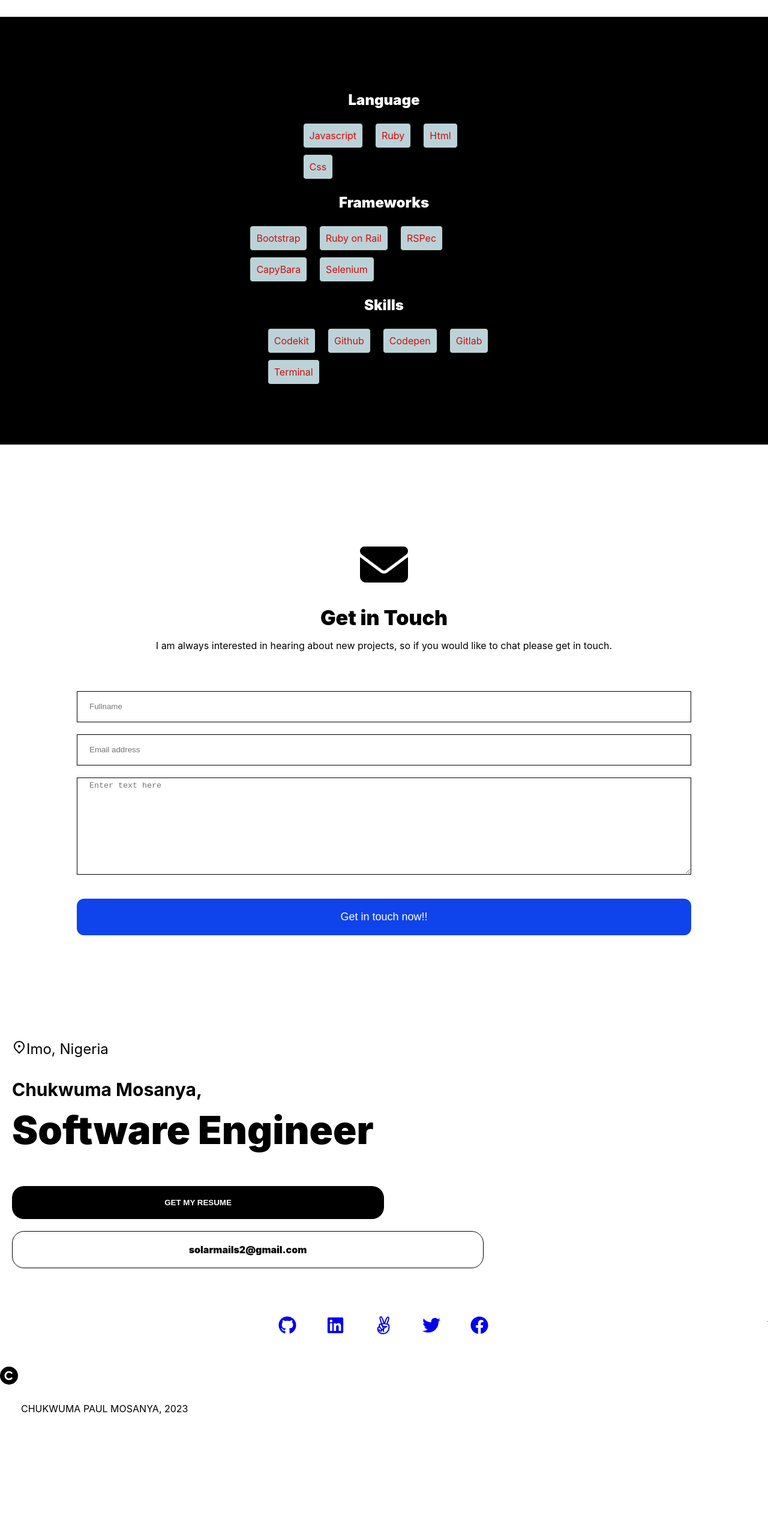
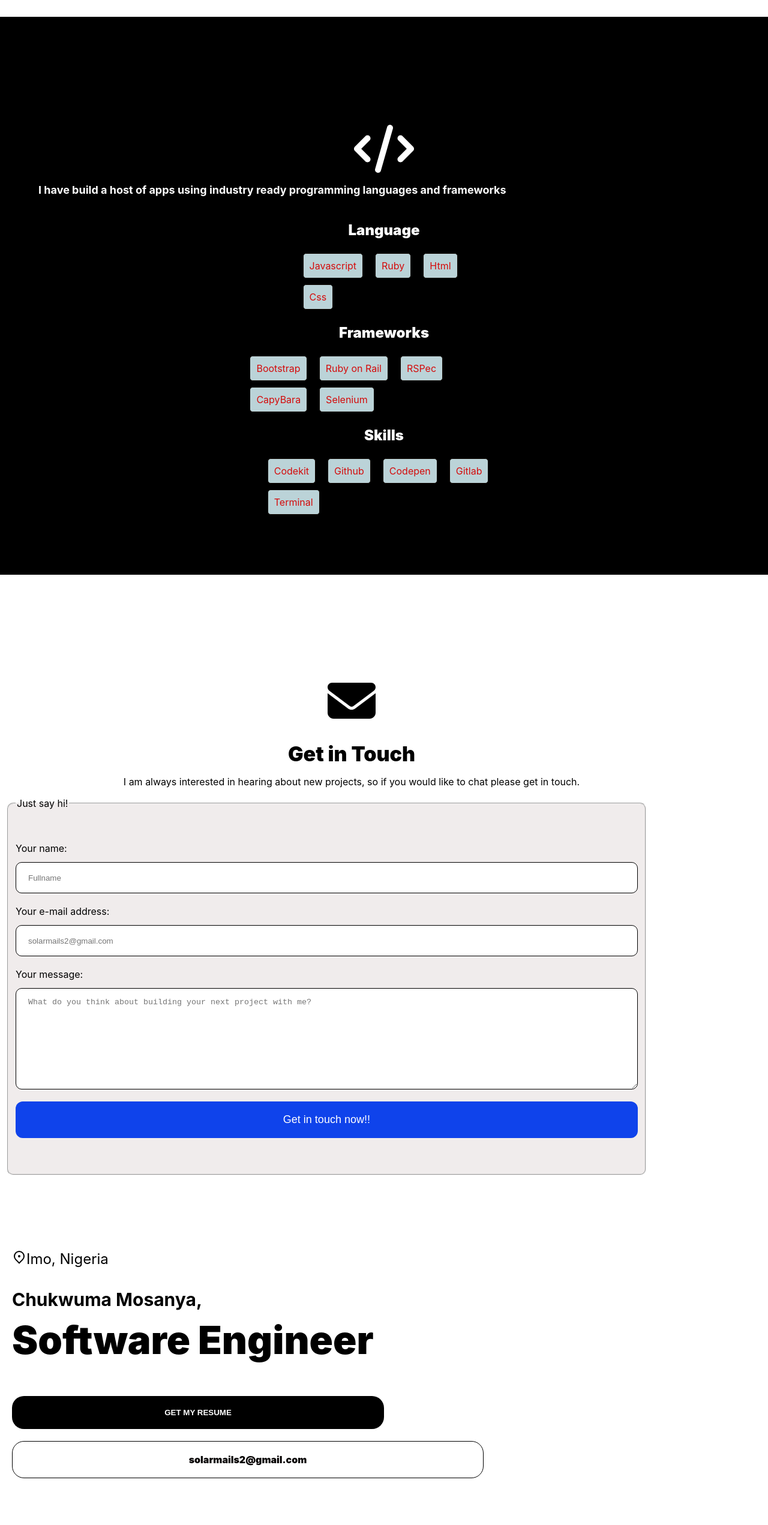
Before and after one commit to blase147/my_portfolio, a React (Create React App) app: page / in a window 1280 px wide. Shown: the part 7640-10182 px from the top of the page at 60% size. Before the commit the page ends 10058 px from the top, so only its background shows below. Built offline with nearby package versions, Linux system fonts and the light colour scheme.

Commit message:
Add basic files

```diff
--- a/src/components/about-me/aboutMe.js
+++ b/src/components/about-me/aboutMe.js
@@ -6,7 +6,7 @@ import {
 // eslint-disable-next-line import/no-extraneous-dependencies
 import { FontAwesomeIcon } from '@fortawesome/react-fontawesome';
 // eslint-disable-next-line import/no-extraneous-dependencies
-import { faUserLarge } from '@fortawesome/free-solid-svg-icons';
+import { faUserLarge, faCode } from '@fortawesome/free-solid-svg-icons';
 
 const AboutMe = () => (
   <div>
@@ -56,6 +56,12 @@ const AboutMe = () => (
         </div>
 
         <div className="skill-section">
+          <FontAwesomeIcon className="custom-icon" icon={faCode} />
+          <h3>
+            I have build a host of apps using industry ready
+            programming languages and frameworks
+
+          </h3>
 
           <div className="skill-title">
             <p>Language</p>
--- a/src/components/about-me/aboutMe.scss
+++ b/src/components/about-me/aboutMe.scss
@@ -80,6 +80,20 @@
     width: 100%;
     padding-left: 0;
 
+          .custom-icon {
+        font-size: 80px;
+        padding-top: 80px;
+        padding-bottom: 0;
+        margin-bottom: 0;
+      }
+
+
+    h3 {
+      font-size: 18px;
+      width: 90%;
+      text-align: left;
+    }
+
     .skill-title p {
       font-size: 24px;
       font-weight: 900;
--- a/src/components/contact-me/contactMe.js
+++ b/src/components/contact-me/contactMe.js
@@ -15,17 +15,37 @@ const ContactMe = () => (
         so if you would like to chat please get in touch.
 
       </p>
+      <fieldset>
+        <legend> Just say hi!</legend>
         <div className="form-group">
           <form className="get-in-touch" id="form" action="https://formspree.io/f/xqkjanrn" method="POST">
-          <input type="text" name="fullname" maxLength="30" placeholder="Fullname" required />
-          <input id="mail" className="email" type="email" name="email" placeholder="Email address" />
-          <textarea name="comment" cols="30" rows="10" maxLength="500" placeholder="Enter text here" required />
+            <div>
+              <label className="label" htmlFor="name">
+                Your name:
+                <input className="input" type="text" id="name" name="name" maxLength="30" placeholder="Fullname" required />
+              </label>
+            </div>
+
+            <div>
+              <label className="label" htmlFor="mail">
+                Your e-mail address:
+                <input className="input" id="mail" type="email" name="email" placeholder="solarmails2@gmail.com" />
+              </label>
+            </div>
+
+            <div>
+              <label className="label" htmlFor="comment">
+                Your message:
+                <textarea name="comment" cols="30" rows="10" maxLength="500" placeholder="What do you think about building your next project with me?" required />
                 <span className="message" />
+              </label>
+            </div>
             <div>
               <button className="get-in-touch-btn" type="submit">Get in touch now!!</button>
             </div>
           </form>
         </div>
+      </fieldset>
     </div>
   </section>
 );
--- a/src/components/contact-me/contactMe.scss
+++ b/src/components/contact-me/contactMe.scss
@@ -5,8 +5,10 @@
   flex-direction: column;
   justify-content: center;
   padding-top: 80px;
-  width: 80%;
-  margin: auto;
+  width: 90%;
+  margin: 10px;
+  padding-right: 0;
+  margin-right: 0;
 
   .custom-icon {
     font-size: 80px;
@@ -22,6 +24,42 @@
   }
 
   .contact-me {
+
+    fieldset {
+      display: flex;
+      flex-direction: column;
+      justify-content: center;
+      border-radius: 10px;
+      width: 90%;
+      background-color: #f0ecec;
+      // margin: auto;
+
+      legend {
+        text-align: left;
+      }
+
+        .input {
+          border: solid 1px #000;
+          height: 40px;
+          width: auto;
+          padding: 5px;
+          padding-left: 20px;
+          border-radius: 10px;
+          margin-top: 13px;
+        }
+
+        textarea {
+          border-radius: 10px;
+          border: solid 1px #000;
+          // height: 40px;
+          width: auto;
+          padding-top: 15px;
+          padding-left: 20px;
+          margin-top: 13px;
+
+        }
+       }
+
     .form-group {
       .get-in-touch {
         display: flex;
@@ -32,20 +70,10 @@
         margin: auto;
         padding-bottom: 50px;
 
-        input {
-          border: solid 1px #000;
-          height: 40px;
-          width: auto;
-          padding: 5px;
-          padding-left: 20px;
-        }
-
-        textarea {
-          border: solid 1px #000;
-          // height: 40px;
-          width: auto;
-          padding: 5px;
-          padding-left: 20px;
+        .label {
+          display: flex;
+          flex-direction: column;
+          text-align: left;
         }
 
         .get-in-touch-btn {
--- a/src/components/footer/footer.js
+++ b/src/components/footer/footer.js
@@ -49,12 +49,13 @@ const Footer = () => (
               <a href="www.facebook.com"><FaFacebook size={30} alt="social-icons" /></a>
             </li>
           </ul>
-          <div><hr /></div>
         </div>
       </div>
+      <div><hr /></div>
+
       <div className="copyright">
         {' '}
-        <div><FontAwesomeIcon className="custom-icon" icon={faCopyright} /></div>
+        <div><p><FontAwesomeIcon className="custom-icon" icon={faCopyright} /></p></div>
         <div><p>CHUKWUMA PAUL MOSANYA, 2023</p></div>
 
       </div>
--- a/src/components/footer/footer.scss
+++ b/src/components/footer/footer.scss
@@ -20,14 +20,15 @@
   .copyright {
     display: flex;
     // flex-direction: row;
-    // justify-content: center;
-    align-items: center;
+    justify-content: center;
+    align-content: center;
     gap: 5px;
     margin: auto;
+    width: 100%;
+    font-size: 18px;
+    font-weight: 900;
 
     .custom-icon {
-      font-size: 30px;
       padding-bottom: 10px;
-      margin-bottom: 100px;
     }
   }
--- a/src/components/navigation-bar/navigationBar.js
+++ b/src/components/navigation-bar/navigationBar.js
@@ -12,6 +12,7 @@ const NavigationBar = () => {
   };
 
   const navLinks = [
+    { url: '/', name: 'Home' },
     { url: '/my_works', name: 'Portfolio' },
     { url: '/about_me', name: 'About' },
     { url: '/contact_me', name: 'Contact' },
```
Lines whose indentation alone changed are shown as unchanged.
